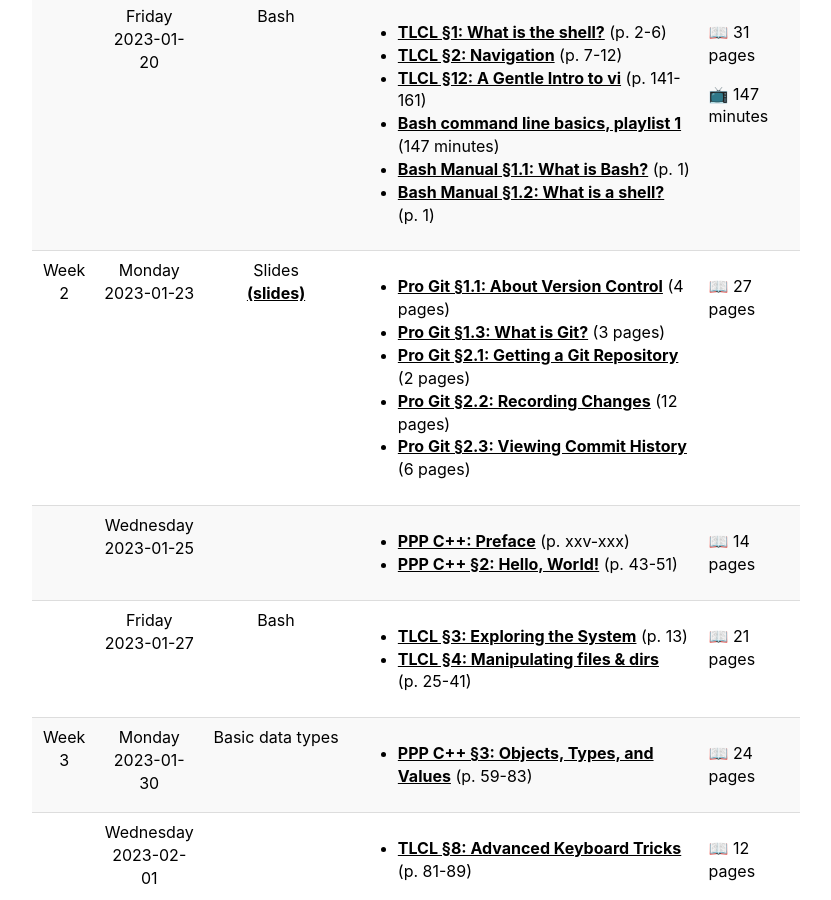
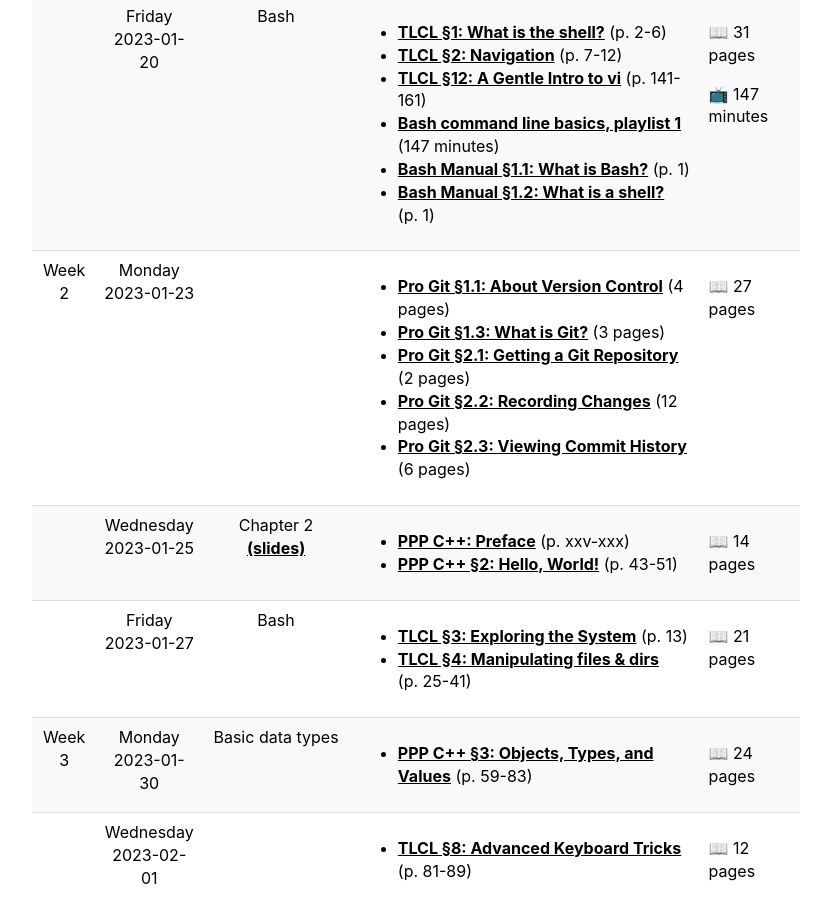
Before and after one commit to 2023-Fall-UAF-CS201/2023-Fall-UAF-CS201.github.io, a Jekyll site: the page built from schedule.md, in a window 1280 px wide and 900 px high, scrolled down 428 px. Shown: the whole window, without its empty margins (224-1055 px from the left). Built offline with Jekyll 4.4.1, drawn with Linux system fonts in a browser that asks for light colours.

Commit message:
Update schedule.yaml

```diff
--- a/_data/schedule.yaml
+++ b/_data/schedule.yaml
@@ -78,8 +78,6 @@
   start_new_week: true   # Week 2
 ###################################
   day_of_week: 0
-  topic: "Slides"
-  slides: ../slides/week2
   reading:
     -
      title: "Pro Git §1.1: About Version Control"
@@ -112,9 +110,9 @@
        value: 6
        unit: "pages"
 -
-  topic: ""
+  topic: "Chapter 2"
+  slides: ../slides/week2
   day_of_week: 2
-#  slides: ../assets/pdf/cs201-0103-intro-to-cpp-3.pdf
   reading:
     -
      title: "PPP C++: Preface"
```
